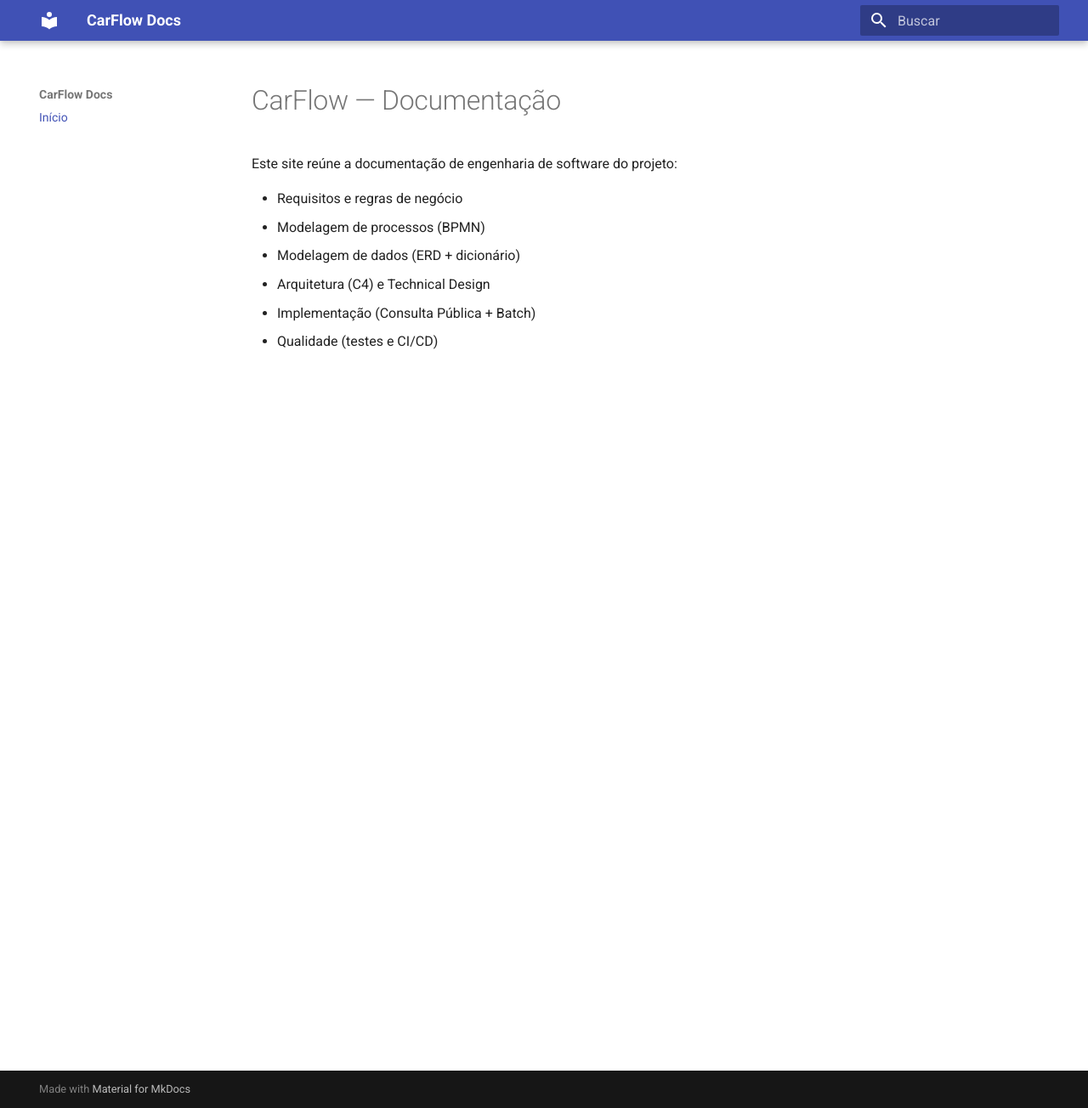
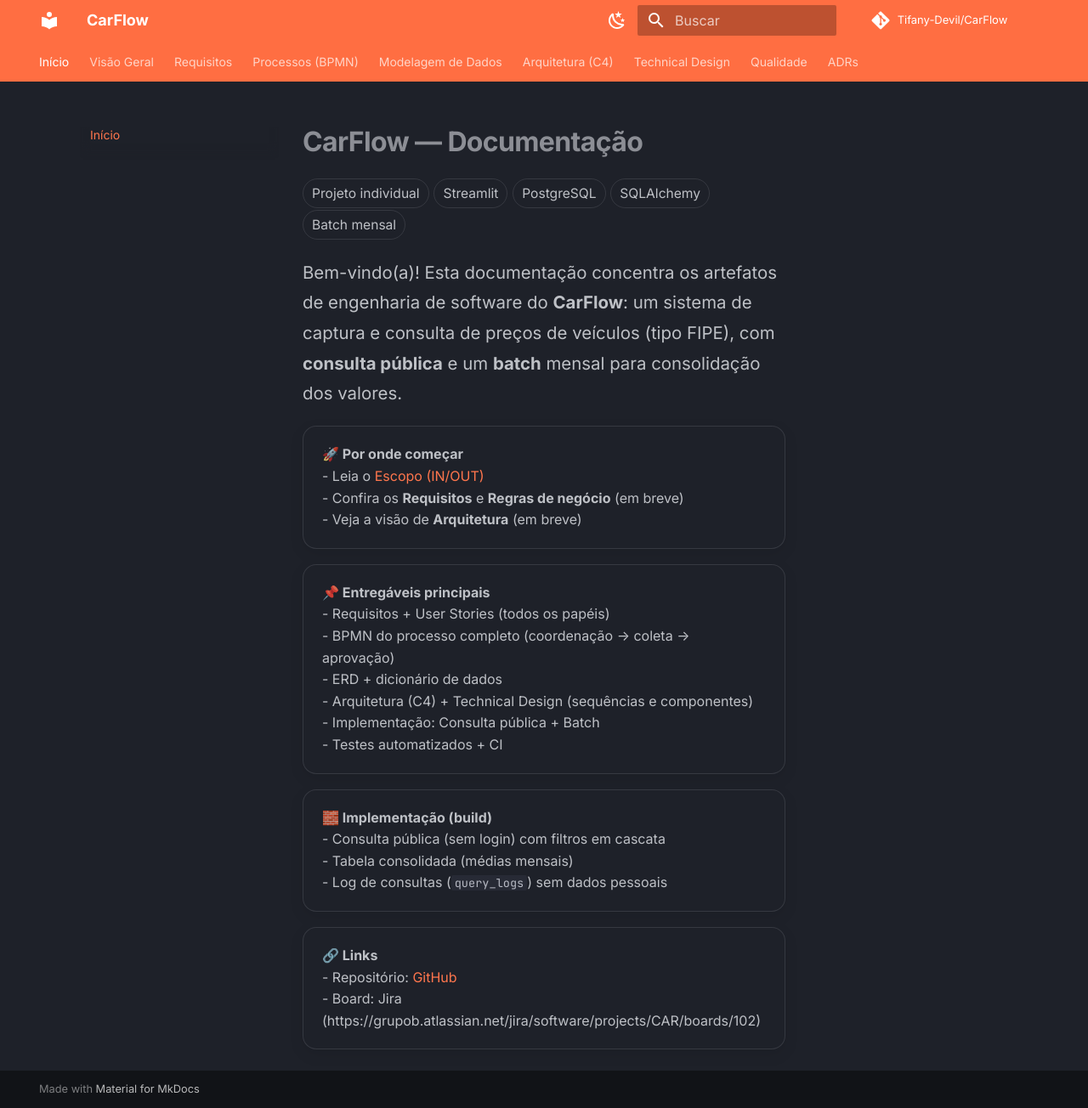
Before and after one commit to Tifany-Devil/CarFlow, an MkDocs documentation site: the page built from docs/index.md, in a window 1280 px wide and 1304 px high. Shown: the whole window at 85% size. Built offline with MkDocs 1.6.1 and Material for MkDocs 9.7.7, drawn with Linux system fonts in a browser that asks for light colours; comment, search, counter and statistics services are not loaded.

Commit message:
Develop (#2)
* add mkdocs scaffold

* set site_url and repo links

* docs: add documentation sections skeleton

* docs: write requirements (actors, permissions, stories, rules)

```diff
--- a/docs/index.md
+++ b/docs/index.md
@@ -1,10 +1,41 @@
 # CarFlow — Documentação
 
-Este site reúne a documentação de engenharia de software do projeto:
+<span class="badge">Projeto individual</span>
+<span class="badge">Streamlit</span>
+<span class="badge">PostgreSQL</span>
+<span class="badge">SQLAlchemy</span>
+<span class="badge">Batch mensal</span>
 
-- Requisitos e regras de negócio
-- Modelagem de processos (BPMN)
-- Modelagem de dados (ERD + dicionário)
-- Arquitetura (C4) e Technical Design
-- Implementação (Consulta Pública + Batch)
-- Qualidade (testes e CI/CD)
+Bem-vindo(a)! Esta documentação concentra os artefatos de engenharia de software do **CarFlow**:
+um sistema de captura e consulta de preços de veículos (tipo FIPE), com **consulta pública** e um **batch** mensal
+para consolidação dos valores.
+
+<div class="card">
+<b>🚀 Por onde começar</b><br>
+- Leia o <a href="01-visao-geral/escopo/">Escopo (IN/OUT)</a><br>
+- Confira os <b>Requisitos</b> e <b>Regras de negócio</b> (em breve)<br>
+- Veja a visão de <b>Arquitetura</b> (em breve)
+</div>
+
+<div class="card">
+<b>📌 Entregáveis principais</b><br>
+- Requisitos + User Stories (todos os papéis)<br>
+- BPMN do processo completo (coordenação → coleta → aprovação)<br>
+- ERD + dicionário de dados<br>
+- Arquitetura (C4) + Technical Design (sequências e componentes)<br>
+- Implementação: Consulta pública + Batch<br>
+- Testes automatizados + CI
+</div>
+
+<div class="card">
+<b>🧱 Implementação (build)</b><br>
+- Consulta pública (sem login) com filtros em cascata<br>
+- Tabela consolidada (médias mensais)<br>
+- Log de consultas (<code>query_logs</code>) sem dados pessoais<br>
+</div>
+
+<div class="card">
+<b>🔗 Links</b><br>
+- Repositório: <a href="https://github.com/Tifany-Devil/CarFlow">GitHub</a><br>
+- Board: Jira (https://grupob.atlassian.net/jira/software/projects/CAR/boards/102)<br>
+</div>
--- /dev/null
+++ b/docs/stylesheets/extra.css
@@ -0,0 +1,80 @@
+/* ===== CarFlow Docs – Visual polish (MkDocs Material) ===== */
+
+/* Mais “cara de site”, menos “cara de wiki” */
+.md-main__inner {
+  max-width: 1100px;
+}
+
+/* Títulos mais fortes e com espaçamento melhor */
+.md-typeset h1 {
+  font-weight: 800;
+  letter-spacing: -0.02em;
+  margin-bottom: 0.6rem;
+}
+.md-typeset h2 {
+  font-weight: 750;
+  letter-spacing: -0.01em;
+  margin-top: 2.0rem;
+}
+.md-typeset h3 {
+  font-weight: 700;
+  margin-top: 1.4rem;
+}
+
+/* Parágrafos mais confortáveis */
+.md-typeset p,
+.md-typeset li {
+  line-height: 1.75;
+  font-size: 1.02rem;
+}
+
+/* Blocos de código com borda suave */
+.md-typeset pre > code {
+  border-radius: 14px;
+}
+
+/* Tabelas mais bonitas */
+.md-typeset table:not([class]) {
+  border-radius: 14px;
+  overflow: hidden;
+}
+.md-typeset table:not([class]) th {
+  font-weight: 700;
+}
+.md-typeset table:not([class]) td,
+.md-typeset table:not([class]) th {
+  padding: 0.75rem 0.9rem;
+}
+
+/* “Cards” simples para listas (usando Markdown) */
+.md-typeset .card {
+  border-radius: 16px;
+  padding: 1.0rem 1.1rem;
+  border: 1px solid var(--md-default-fg-color--lightest);
+  background: var(--md-default-bg-color);
+  box-shadow: 0 6px 18px rgba(0,0,0,0.08);
+  margin: 0.9rem 0;
+}
+
+/* Destaque para “badges” (span) */
+.md-typeset .badge {
+  display: inline-block;
+  padding: 0.15rem 0.5rem;
+  border-radius: 999px;
+  border: 1px solid var(--md-default-fg-color--lightest);
+  font-size: 0.78rem;
+  vertical-align: middle;
+}
+
+/* Melhorar links */
+.md-typeset a {
+  text-decoration: none;
+}
+.md-typeset a:hover {
+  text-decoration: underline;
+}
+
+/* Ajuste sutil no header */
+.md-header__title {
+  font-weight: 750;
+}
--- a/mkdocs.yml
+++ b/mkdocs.yml
@@ -1,6 +1,68 @@
-site_name: CarFlow Docs
+site_name: CarFlow
+site_description: Documentação técnica do projeto CarFlow
+site_url: https://tifany-devil.github.io/CarFlow/
+
+repo_url: https://github.com/Tifany-Devil/CarFlow
+repo_name: Tifany-Devil/CarFlow
+
 theme:
   name: material
   language: pt
+  favicon: assets/favicon.png   # (vamos criar depois; pode deixar e ignorar por enquanto se não existir)
+  features:
+    - navigation.instant
+    - navigation.tracking
+    - navigation.tabs
+    - navigation.sections
+    - toc.follow
+    - content.code.copy
+    - search.suggest
+    - search.highlight
+  palette:
+    - scheme: slate
+      primary: deep orange
+      accent: amber
+      toggle:
+        icon: material/weather-night
+        name: Modo escuro
+    - scheme: default
+      primary: deep orange
+      accent: amber
+      toggle:
+        icon: material/weather-sunny
+        name: Modo claro
+  font:
+    text: Inter
+    code: JetBrains Mono
+
+plugins:
+  - search
+
+markdown_extensions:
+  - admonition
+  - def_list
+  - attr_list
+  - md_in_html
+  - toc:
+      permalink: true
+  - pymdownx.details
+  - pymdownx.superfences
+  - pymdownx.tabbed:
+      alternate_style: true
+  - pymdownx.tasklist:
+      custom_checkbox: true
+
+extra_css:
+  - stylesheets/extra.css
+
 nav:
   - Início: index.md
+  - Visão Geral:
+      - Escopo (IN/OUT): 01-visao-geral/escopo.md
+  - Requisitos: 02-requisitos/index.md
+  - Processos (BPMN): 03-processos-bpmn/index.md
+  - Modelagem de Dados: 04-modelagem-dados/index.md
+  - Arquitetura (C4): 05-arquitetura/index.md
+  - Technical Design: 06-technical-design/index.md
+  - Qualidade: 07-qualidade/index.md
+  - ADRs: 08-adr/index.md
```
Also changed, not shown: docs/02-requisitos/index.md (added, +75 -0 lines), docs/03-processos-bpmn/index.md (added, +2 -0 lines), docs/04-modelagem-dados/index.md (added, +2 -0 lines), docs/05-arquitetura/index.md (added, +2 -0 lines), docs/06-technical-design/index.md (added, +2 -0 lines), docs/07-qualidade/index.md (added, +2 -0 lines), docs/08-adr/index.md (added, +3 -0 lines).
